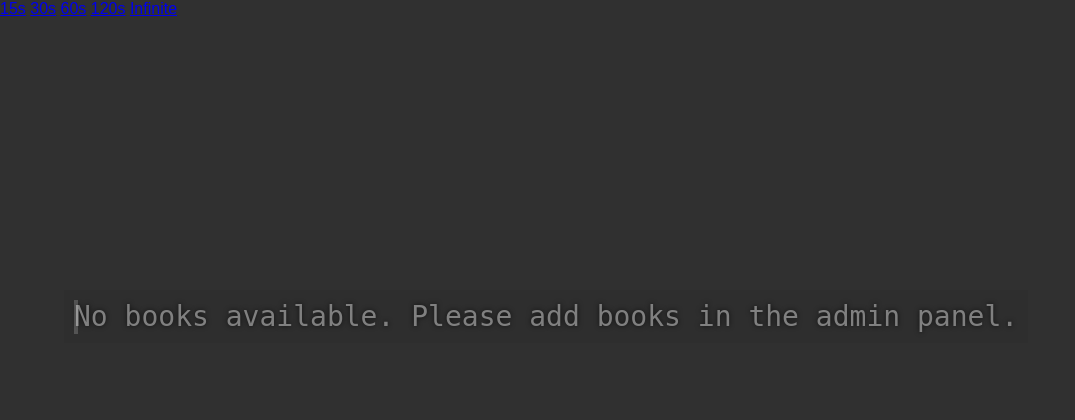
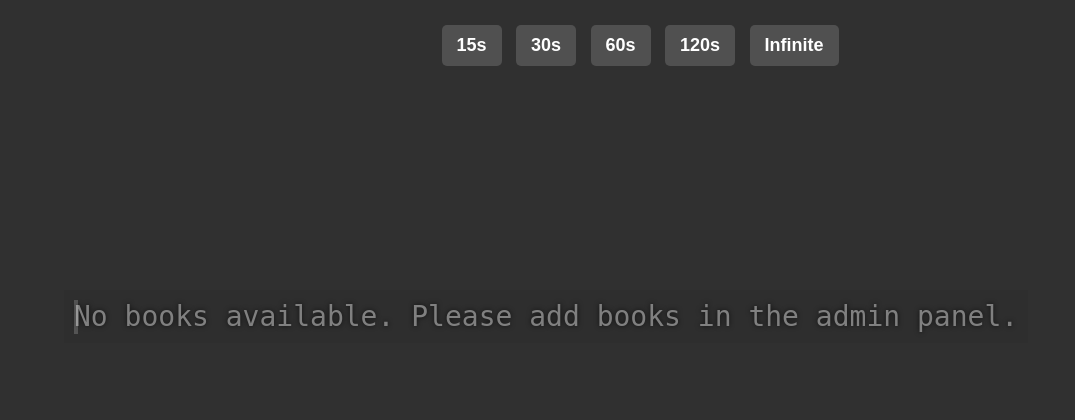
Before and after one commit to RuslanKovalyov/UNICORNER, a Django app: page /typing-test?timer=15 in a window 1280 px wide. Shown: the top 420 px of the page, without its empty margins (0-1075 px from the left). Run offline with Django 5.2, Linux system fonts and the light colour scheme; data that the repository does not hold is empty.

Commit message:
style: Add styles for timer links

```diff
--- a/typing_test/static/typing_test/css/typing-test.css
+++ b/typing_test/static/typing_test/css/typing-test.css
@@ -4,6 +4,41 @@ body {
     color: white;
     margin: 0;
     scroll-behavior: smooth;
+}
+
+/* Timer Links (Styled as Buttons) */
+.timers {
+    text-align: center;
+    margin: 20px;
+}
+
+.timers a {
+    display: inline-block;
+    padding: 10px 15px;
+    margin: 5px;
+    text-decoration: none;
+    font-size: 18px;
+    font-weight: bold;
+    color: white;
+    background: #505050;
+    border-radius: 5px;
+    transition: background 0.3s ease-in-out;
+}
+
+.timers a:hover {
+    background: #707070;
+}
+
+.timers a:active {
+    background: #909090;
+}
+
+/* Text Display */
+.text-display {
+    display: block;
+    font-family: monospace;
+    font-size: 28px;
+    transition: transform 1s ease-out;
 }
 
 .container {
```
